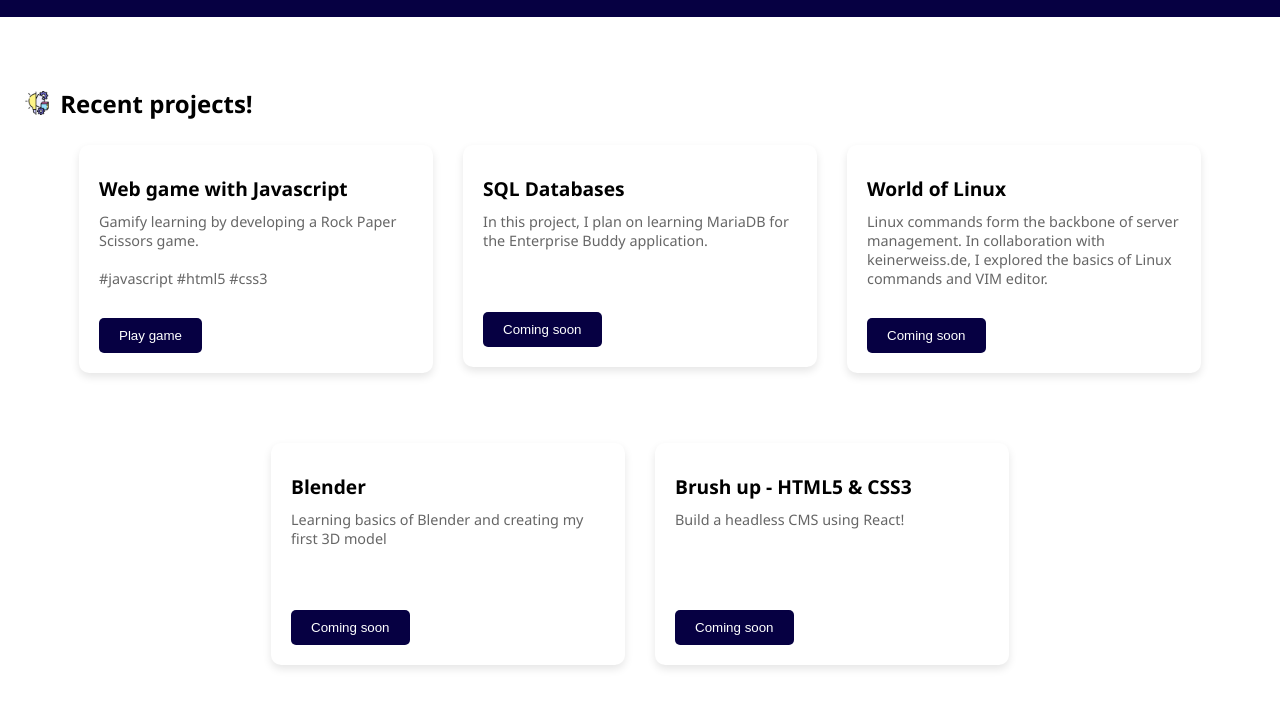
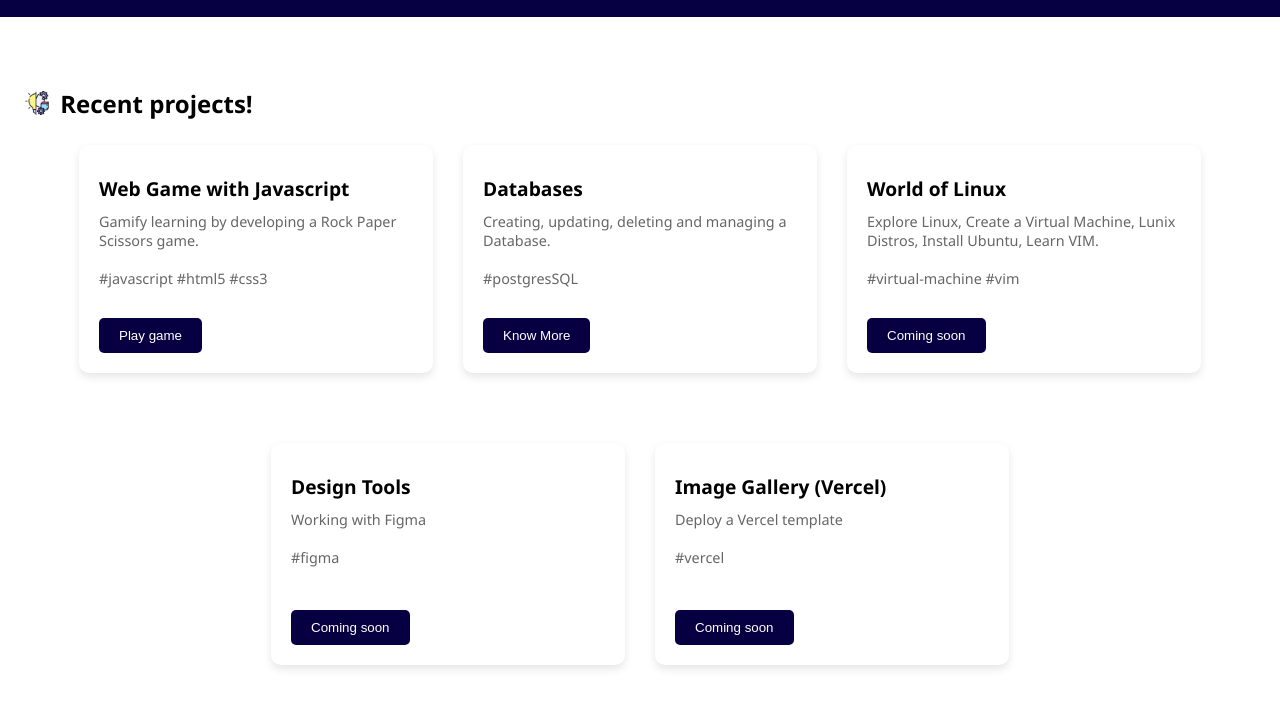
Before and after one commit to riannadsilva/techandtrek, a plain HTML site: page index.html in a window 1280 px wide. Shown: the part 140-848 px from the top of the page. Drawn offline with Linux system fonts and the light colour scheme.

Commit message:
updated contents

```diff
--- a/index.html
+++ b/index.html
@@ -31,33 +31,32 @@
       <div class="projects">
           <div class="project">
               <div class="project-tile"></div>
-              <h3>Web game with Javascript</h3>
+              <h3>Web Game with Javascript</h3>
               <p>Gamify learning by developing a Rock Paper Scissors game.<br><br>#javascript #html5 #css3</p>
               <a href="/projects/rockpaperscissors.html" target="_blank"> <button type="button">Play game</button></a>
           </div>
           <div class="project">
               <div class="project-tile"></div>
-              <h3>SQL Databases</h3>
-              <p>In this project, I plan on learning MariaDB for the Enterprise Buddy application.</p>
-              <button>Coming soon</button>
+              <h3>Databases</h3>
+              <p>Creating, updating, deleting and managing a Database.<br><br>#postgresSQL</p>
+              <button>Know More</button>
           </div>
           <div class="project">
               <div class="project-tile"></div>
               <h3>World of Linux</h3>
-              <p>Linux commands form the backbone of server management.
-                In collaboration with keinerweiss.de, I explored the basics of Linux commands and VIM editor.</p>
+              <p>Explore Linux, Create a Virtual Machine, Lunix Distros, Install Ubuntu, Learn VIM.<br><br>#virtual-machine #vim</p>
               <button>Coming soon</button>
           </div>
           <div class="project">
             <div class="project-tile"></div>
-            <h3>Blender</h3>
-            <p>Learning basics of Blender and creating my first 3D model</p>
+            <h3>Design Tools</h3>
+            <p>Working with Figma<br><br>#figma</p>
             <button>Coming soon</button>
         </div>
           <div class="project">
             <div class="project-tile"></div>
-            <h3>Brush up - HTML5 & CSS3</h3>
-            <p>Build a headless CMS using React!</p>
+            <h3>Image Gallery (Vercel)</h3>
+            <p>Deploy a Vercel template<br><br>#vercel</p>
             <button>Coming soon</button>
         </div>
       </div>
```
